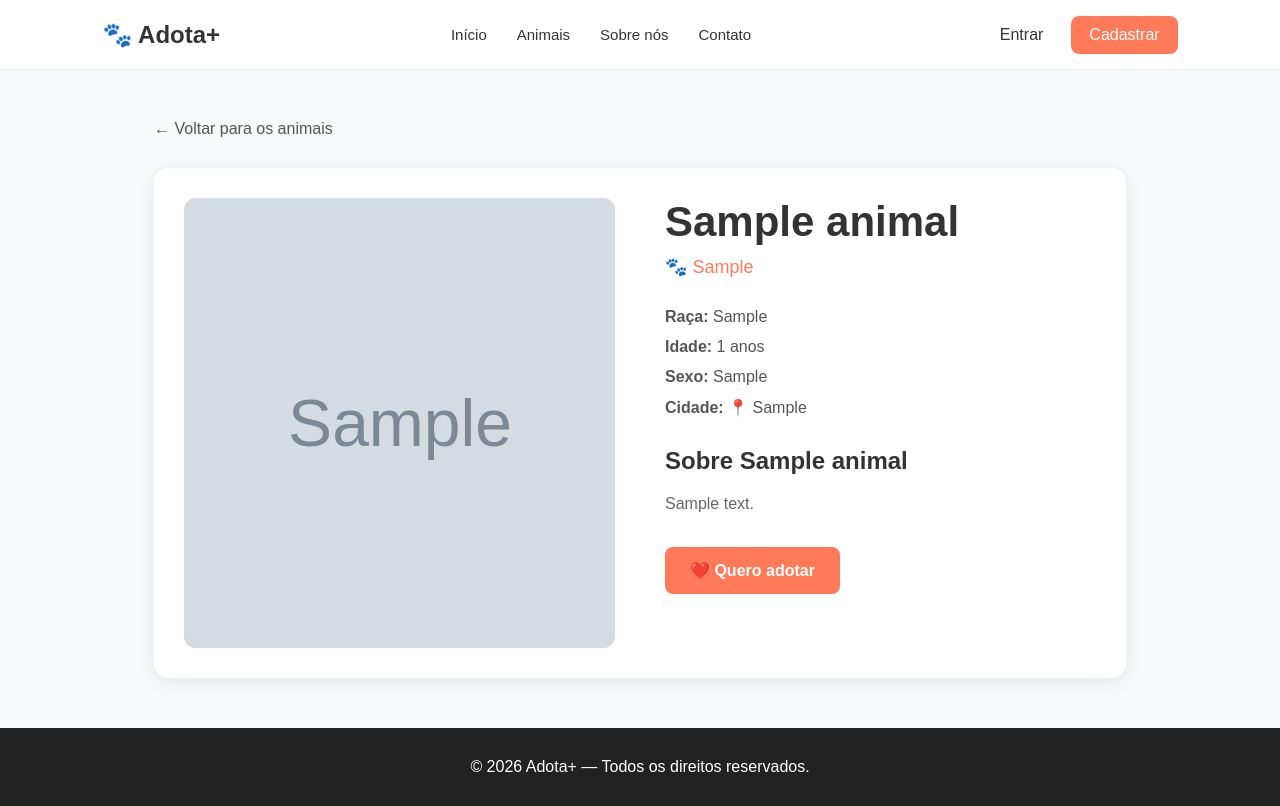
After one commit to igoroliveira77/AdotaMais, a Django app: page /animal/1/ in a window 1280 px wide. The commit adds this page. Run offline with Django 5.2, Linux system fonts and the light colour scheme; tables that the repository leaves empty hold one stand-in row (values such as "Sample post"); grey boxes marked "Sample" are stand-in pictures.

Commit message:
feat: adiciona página de detalhes dos animais

```diff
--- a/core/static/core/css/style.css
+++ b/core/static/core/css/style.css
@@ -10,20 +10,15 @@ body {
     color: #333;
 }
 
-
-/* NAVBAR */
+/* Navbar */
 
 .navbar {
     height: 70px;
-
     display: flex;
     align-items: center;
     justify-content: space-between;
-
     padding: 0 8%;
-
     background-color: white;
-
     border-bottom: 1px solid #eee;
 }
 
@@ -40,7 +35,6 @@ body {
 .navbar nav a {
     text-decoration: none;
     color: #333;
-
     font-size: 15px;
 }
 
@@ -55,31 +49,23 @@ body {
 
 .btn-login {
     padding: 10px 18px;
-
     color: #333;
 }
 
 .btn-register {
     padding: 10px 18px;
-
     background-color: #ff7a59;
-
     color: white;
-
     border-radius: 8px;
 }
 
-
-/* HERO */
+/* Hero */
 
 .hero {
     min-height: 480px;
-
     display: flex;
     align-items: center;
-
     padding: 60px 8%;
-
     background-color: #fff1eb;
 }
 
@@ -90,37 +76,27 @@ body {
 .hero h1 {
     font-size: 52px;
     line-height: 1.1;
-
     margin-bottom: 25px;
 }
 
 .hero p {
     font-size: 18px;
     line-height: 1.6;
-
     margin-bottom: 30px;
-
     color: #666;
 }
 
 .btn-primary {
     display: inline-block;
-
     padding: 14px 24px;
-
     background-color: #ff7a59;
-
     color: white;
-
     text-decoration: none;
-
     border-radius: 8px;
-
     font-weight: bold;
 }
 
-
-/* ANIMAIS */
+/* Animais */
 
 .animais-section {
     padding: 70px 8%;
@@ -128,13 +104,11 @@ body {
 
 .section-header {
     text-align: center;
-
     margin-bottom: 40px;
 }
 
 .section-header h2 {
     font-size: 32px;
-
     margin-bottom: 10px;
 }
 
@@ -142,49 +116,34 @@ body {
     color: #777;
 }
 
-
-/* GRID */
-
 .animais-grid {
     display: grid;
-
     grid-template-columns: repeat(3, 1fr);
-
     gap: 25px;
 }
 
-
-/* CARD */
+/* Cards */
 
 .animal-card {
     background-color: white;
-
     border-radius: 12px;
-
     overflow: hidden;
-
     box-shadow: 0 4px 15px rgba(0, 0, 0, 0.08);
 }
 
 .animal-image {
     height: 200px;
-
     display: flex;
-
     align-items: center;
     justify-content: center;
-
     background-color: #ffe6dc;
-
     font-size: 60px;
-
     overflow: hidden;
 }
 
 .animal-image img {
     width: 100%;
     height: 100%;
-
     object-fit: cover;
 }
 
@@ -194,47 +153,124 @@ body {
 
 .animal-info h3 {
     font-size: 22px;
-
     margin-bottom: 10px;
 }
 
 .animal-info p {
     margin-bottom: 8px;
-
     color: #666;
 }
 
 .btn-card {
     display: inline-block;
-
     margin-top: 15px;
-
     padding: 10px 16px;
-
     background-color: #ff7a59;
-
     color: white;
-
     text-decoration: none;
-
     border-radius: 7px;
 }
 
+/* Página de detalhes */
 
-/* FOOTER */
+.detalhes-container {
+    max-width: 1100px;
+    margin: 0 auto;
+    padding: 50px 5%;
+}
+
+.voltar {
+    display: inline-block;
+    margin-bottom: 30px;
+    color: #555;
+    text-decoration: none;
+}
+
+.voltar:hover {
+    color: #ff7a59;
+}
+
+.animal-detalhes {
+    display: grid;
+    grid-template-columns: 1fr 1fr;
+    gap: 50px;
+    background-color: white;
+    padding: 30px;
+    border-radius: 15px;
+    box-shadow: 0 4px 20px rgba(0, 0, 0, 0.08);
+}
+
+.detalhes-imagem {
+    height: 450px;
+    display: flex;
+    align-items: center;
+    justify-content: center;
+    background-color: #ffe6dc;
+    border-radius: 12px;
+    overflow: hidden;
+    font-size: 80px;
+}
+
+.detalhes-imagem img {
+    width: 100%;
+    height: 100%;
+    object-fit: cover;
+}
+
+.detalhes-info h1 {
+    font-size: 42px;
+    margin-bottom: 10px;
+}
+
+.animal-especie {
+    font-size: 18px;
+    color: #ff7a59;
+    margin-bottom: 30px;
+}
+
+.informacoes {
+    margin-bottom: 30px;
+}
+
+.informacoes p {
+    margin-bottom: 12px;
+    color: #555;
+}
+
+.detalhes-info h2 {
+    margin-bottom: 15px;
+}
+
+.descricao {
+    line-height: 1.7;
+    color: #666;
+    margin-bottom: 30px;
+}
+
+.btn-adotar {
+    display: inline-block;
+    padding: 14px 25px;
+    background-color: #ff7a59;
+    color: white;
+    text-decoration: none;
+    border-radius: 8px;
+    font-weight: bold;
+}
+
+.btn-adotar:hover {
+    opacity: 0.9;
+}
+
+/* Footer */
 
 footer {
     padding: 30px;
-
     text-align: center;
-
     background-color: #222;
-
     color: white;
 }
 
-
-/* RESPONSIVIDADE */
+/* Responsividade */
 
 @media (max-width: 900px) {
 
@@ -244,6 +280,17 @@ footer {
 
 }
 
+@media (max-width: 800px) {
+
+    .animal-detalhes {
+        grid-template-columns: 1fr;
+    }
+
+    .detalhes-imagem {
+        height: 350px;
+    }
+
+}
 
 @media (max-width: 600px) {
 
--- /dev/null
+++ b/core/templates/core/detalhes_animal.html
@@ -0,0 +1,139 @@
+{% load static %}
+
+<!DOCTYPE html>
+<html lang="pt-BR">
+
+<head>
+
+    <meta charset="UTF-8">
+
+    <meta name="viewport" content="width=device-width, initial-scale=1.0">
+
+    <title>{{ animal.nome }} | Adota+</title>
+
+    <link rel="stylesheet" href="{% static 'core/css/style.css' %}?v=2">
+
+</head>
+
+<body>
+
+    <header class="navbar">
+
+        <div class="logo">
+            🐾 Adota+
+        </div>
+
+        <nav>
+
+            <a href="/">Início</a>
+
+            <a href="#">Animais</a>
+
+            <a href="#">Sobre nós</a>
+
+            <a href="#">Contato</a>
+
+        </nav>
+
+        <div class="navbar-buttons">
+
+            <a href="#" class="btn-login">Entrar</a>
+
+            <a href="#" class="btn-register">Cadastrar</a>
+
+        </div>
+
+    </header>
+
+
+    <main class="detalhes-container">
+
+        <a href="/" class="voltar">
+            ← Voltar para os animais
+        </a>
+
+
+        <div class="animal-detalhes">
+
+
+            <div class="detalhes-imagem">
+
+                {% if animal.foto %}
+
+                    <img
+                        src="{{ animal.foto.url }}"
+                        alt="{{ animal.nome }}"
+                    >
+
+                {% else %}
+
+                    🐾
+
+                {% endif %}
+
+            </div>
+
+
+            <div class="detalhes-info">
+
+                <h1>{{ animal.nome }}</h1>
+
+                <p class="animal-especie">
+                    🐾 {{ animal.especie }}
+                </p>
+
+
+                <div class="informacoes">
+
+                    <p>
+                        <strong>Raça:</strong>
+                        {{ animal.raca|default:"Não informada" }}
+                    </p>
+
+                    <p>
+                        <strong>Idade:</strong>
+                        {{ animal.idade }} anos
+                    </p>
+
+                    <p>
+                        <strong>Sexo:</strong>
+                        {{ animal.sexo }}
+                    </p>
+
+                    <p>
+                        <strong>Cidade:</strong>
+                        📍 {{ animal.cidade }}
+                    </p>
+
+                </div>
+
+
+                <h2>Sobre {{ animal.nome }}</h2>
+
+                <p class="descricao">
+                    {{ animal.descricao }}
+                </p>
+
+
+                <a href="#" class="btn-adotar">
+                    ❤️ Quero adotar
+                </a>
+
+            </div>
+
+        </div>
+
+    </main>
+
+
+    <footer>
+
+        <p>
+            © 2026 Adota+ — Todos os direitos reservados.
+        </p>
+
+    </footer>
+
+</body>
+
+</html>
--- a/core/templates/core/inicio.html
+++ b/core/templates/core/inicio.html
@@ -119,7 +119,7 @@
                             📍 {{ animal.cidade }}
                         </p>
 
-                        <a href="#" class="btn-card">
+                        <a href="{% url 'detalhes_animal' animal.id %}" class="btn-card">
                             Ver detalhes
                         </a>
 
--- a/core/urls.py
+++ b/core/urls.py
@@ -3,4 +3,5 @@ from . import views
 
 urlpatterns = [
     path('', views.inicio, name='inicio'),
+    path('animal/<int:id>/', views.detalhes_animal, name='detalhes_animal'),
 ]
--- a/core/views.py
+++ b/core/views.py
@@ -10,3 +10,12 @@ def inicio(request):
     }
 
     return render(request, 'core/inicio.html', contexto)
+
+def detalhes_animal(request, id):
+    animal = Animal.objects.get(id=id)
+
+    contexto = {
+        'animal': animal
+    }
+
+    return render(request, 'core/detalhes_animal.html', contexto)
```
